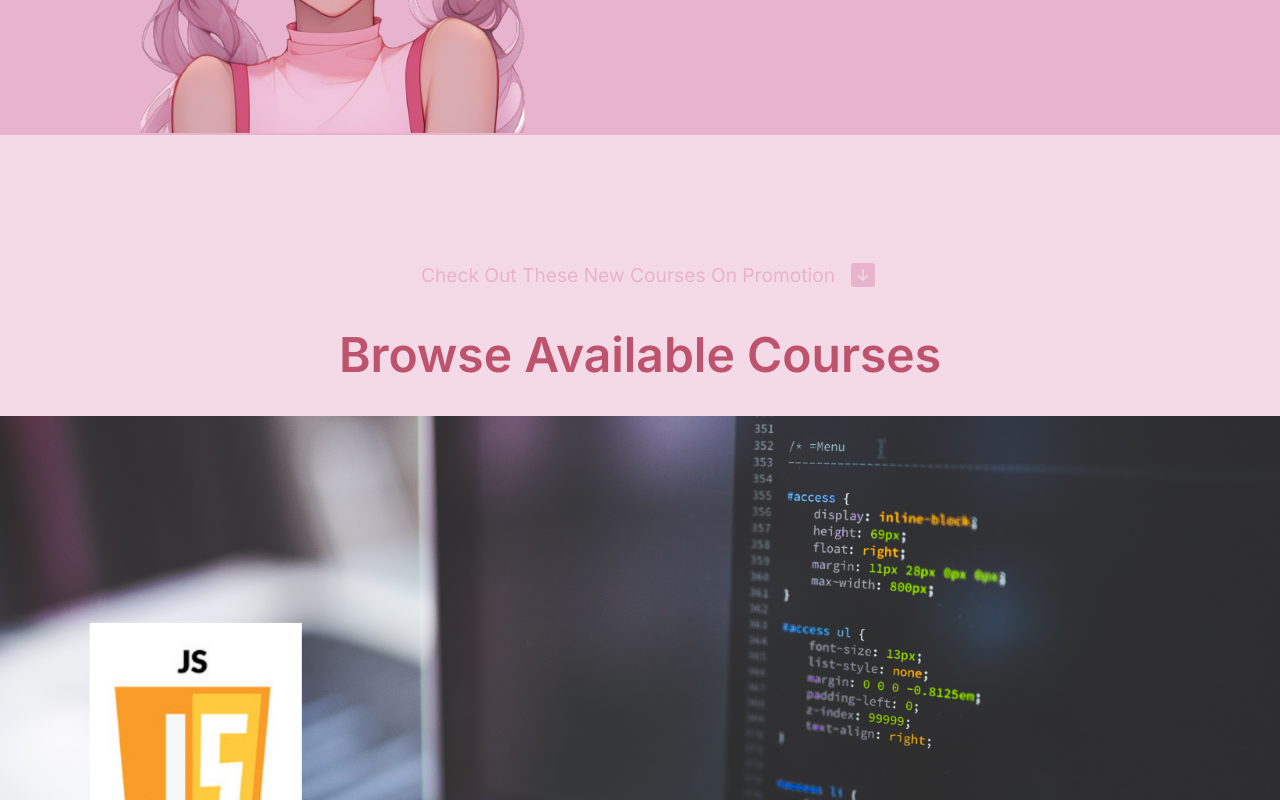
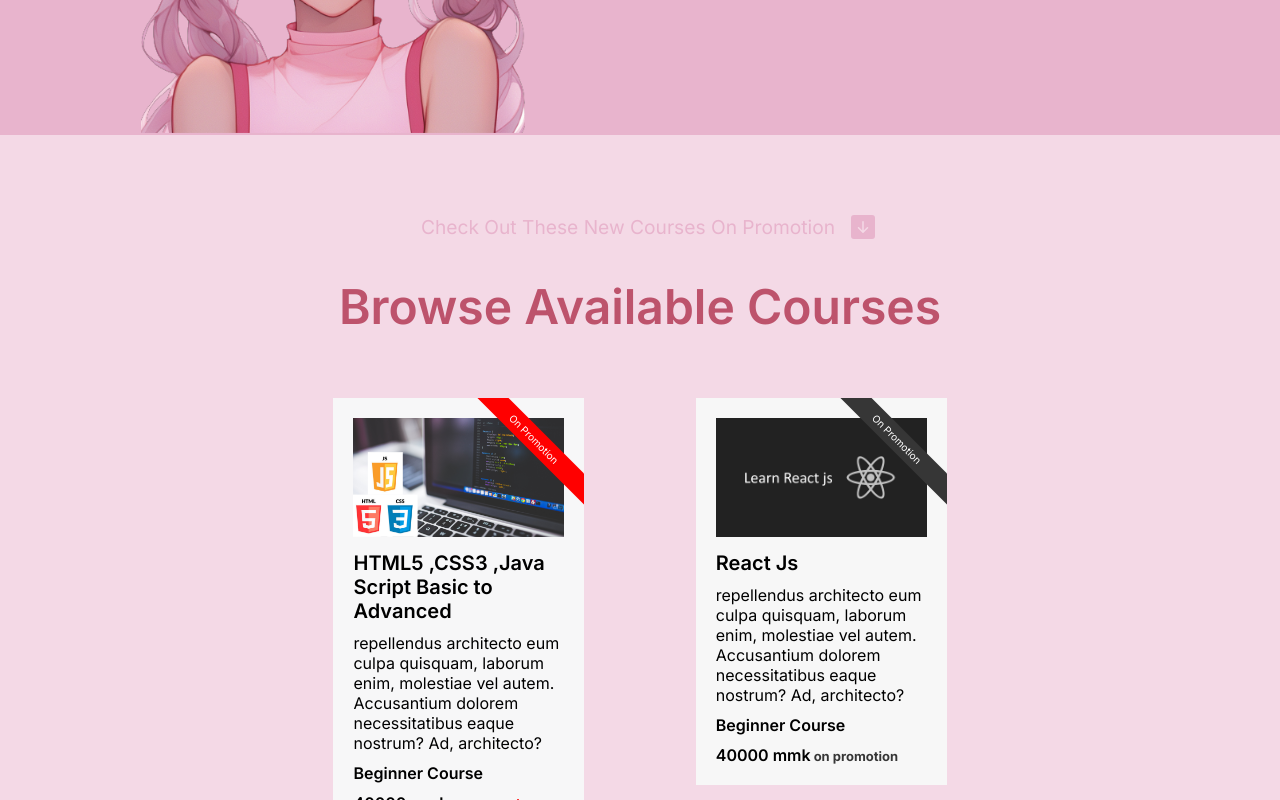
Before and after one commit to maymyakthwe/nora_education_web, a React (Create React App) app: page / in a window 1280 px wide. Shown: the part 380-1180 px from the top of the page. Built offline with nearby package versions, Linux system fonts and the light colour scheme.

Commit message:
finished courses section

```diff
--- a/src/components/courses/Courses.jsx
+++ b/src/components/courses/Courses.jsx
@@ -3,6 +3,7 @@ import './courses.css'
 import { BsFillArrowDownSquareFill } from 'react-icons/bs'
 import { motion } from 'framer-motion'
 import allCourses from '../data'
+import { SlArrowDown } from 'react-icons/sl'
 
 
 const Courses = () => {
@@ -13,30 +14,43 @@ const Courses = () => {
             previewCourse.removeChild(previewCourse.firstChild)
         }
         let result = allCourses.map((course) => {
-            let div = document.createElement('div');
-            div.setAttribute('classname', 'preview-course')
+            //the whole link
+            let a = document.createElement('a');
+            a.setAttribute('class', course.isAvailable ? 'preview-course' : 'preview-course coming-soon')
+            a.setAttribute('href', course.link)
+
+            //add an img
             let img = document.createElement('img');
             img.setAttribute('src', course.img);
-            div.append(img);
+            a.append(img);
 
-            let div2 = document.createElement('div');
-            div2.setAttribute('classname', 'preview-course-infos')
-            div2.innerHTML = `
-            <div className='preview-course-heading'>${course.name}</div>
-            <div className='preview-course-details'>
+            //promotion div
+            if (course.onpromotion) {
+                let onPromotion = document.createElement('div');
+                onPromotion.setAttribute('class', 'on-promotion')
+                onPromotion.innerHTML = 'On Promotion'
+                a.append(onPromotion);
+            }
+
+            //add info div
+            let div = document.createElement('div');
+            div.setAttribute('class', 'preview-course-infos')
+            div.innerHTML = `
+            <div class='preview-course-heading'>${course.name}</div>
+            <div class='preview-course-details'>
                 <div>${course.description}</div>
                 <div>${course.level}</div>
-                <div>${course.price} mmk<span>${course.onpromotion === true ? 'on promotion' : ''}</span></div>
+                <div>${course.price} mmk<span>${course.onpromotion === true ? ' on promotion' : ''}</span></div>
             </div>`
 
-            div.append(div2)
-
-            console.log(div)
-            return div
+            a.append(div)
+            return a
         })
         for (let r of result) {
             previewCourse.append(r)
         }
+
+
     })
 
     return (
@@ -65,8 +79,11 @@ const Courses = () => {
                 animate={{ opacity: 1, scale: 1, y: 0 }}
                 initial={{ opacity: 0, scale: 0, y: 300 }}
                 transition={{ delay: 0.9, type: 'spring', duration: 1.3 }}
-                className='preview-courses'>
+                className='preview-courses container'>
             </motion.div>
+            {/* ********************************* */}
+
+
         </section >
     )
 }
--- a/src/components/courses/courses.css
+++ b/src/components/courses/courses.css
@@ -1,5 +1,5 @@
 .courses-section {
-    padding-top: 8rem;
+    padding: 5rem 0;
     background-color: var(--color-primary-a);
 }
 
@@ -36,6 +36,65 @@
 
 /* ******************* */
 
+.preview-courses {
+    display: flex;
+    padding: 30px;
+    justify-content: space-evenly;
+}
+
+
+.preview-course {
+    padding: 20px;
+    background-color: #f7f7f8;
+    width: 30%;
+    height: fit-content;
+    position: relative;
+    overflow: hidden;
+}
+
+.preview-course-infos {
+    color: black;
+}
+
+.preview-course-infos:visited {
+    color: black;
+}
+
+div.preview-course-heading {
+    font-size: 20px;
+    font-weight: 600;
+    padding: 10px 0;
+}
+
+.preview-course-details div:nth-child(2),
+.preview-course-details div:nth-child(3) {
+    padding-top: 10px;
+    font-weight: 600;
+}
+
+.preview-course-details div:nth-child(3) span {
+    color: red;
+    font-weight: 700;
+    font-size: small;
+}
+
+.on-promotion {
+    padding: 5px;
+    width: 200px;
+    background-color: red;
+    color: white;
+    text-align: center;
+    font-size: 10px;
+    transform: rotateZ(45deg);
+    position: absolute;
+    right: -50px;
+    top: 30px;
+}
+
+.coming-soon {
+    filter: grayscale(120%);
+    pointer-events: none;
+}
 
 
 
--- a/src/components/data.js
+++ b/src/components/data.js
@@ -25,6 +25,7 @@ let allCourses = [
         isAvailable: false,
         onpromotion: true
     }
+
 ]
 
 export default allCourses;
```
